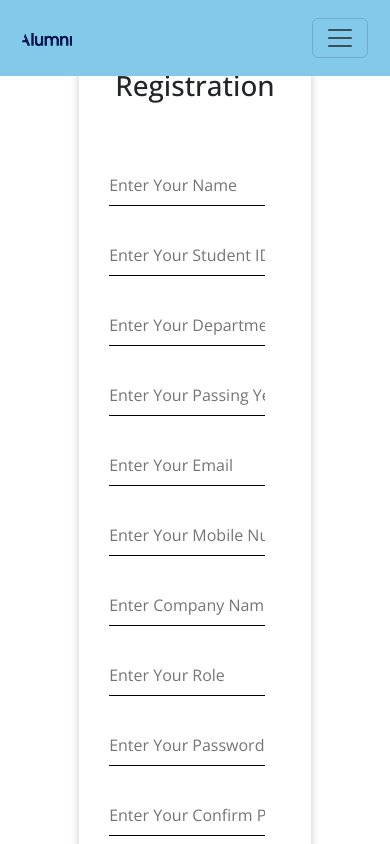
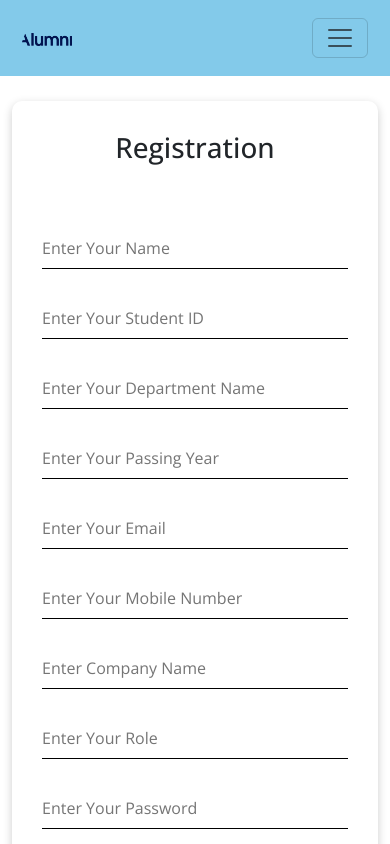
Before and after one commit to sabbir-62/alumni-frontend, a React (Vite) app in the folder client/: page /registration in a window 390 px wide. Shown: the top 844 px of the page. Built offline with nearby package versions, Linux system fonts and the light colour scheme.

Commit message:
registration page updated

```diff
--- a/client/src/pages/registrationPage/RegistrationPage.jsx
+++ b/client/src/pages/registrationPage/RegistrationPage.jsx
@@ -70,7 +70,7 @@ const RegistrationPage = () => {
 
 
     return (
-        <div className="registration">
+        <div className="registration min-height">
             <div className="container registration-card">
                 <form className="registration-form" method='POST' onSubmit={handleSubmit}>
                     <h1 className="form-heading">
--- a/client/src/pages/registrationPage/registration.css
+++ b/client/src/pages/registrationPage/registration.css
@@ -1,5 +1,4 @@
 .registration{
-    height: 100vh;
     margin: 12vh 0 4vh 0;
 }
 
@@ -7,10 +6,10 @@
     display: flex;
     justify-content: center;
     align-items: center;
-    height: 100%;
 }
 
 .registration-form{
+    width: 60%;
     padding: 30px;
     border-radius: 10px;
     box-shadow: 0 3px 10px rgb(0 0 0 / 0.2);
@@ -26,7 +25,7 @@
 }
 
 .input-field{
-    width: 40vw;
+    width: 100%;
     height: 40px;
     border: none;
     border-bottom: 1px solid;
@@ -43,7 +42,10 @@
     text-align: center;
 }
 
-@media only screen and (max-width: 1200px){
+@media only screen and (max-width: 1199px){
+    .registration-form{
+       width: 70%;
+    }
 	.registration-buttons{
         display: flex;
         flex-direction: column;
@@ -58,3 +60,15 @@
         text-align: center;
     }
 }
+
+@media only screen and (max-width: 991px){
+    .registration-form{
+       width: 90%;
+    }
+}
+
+@media only screen and (max-width: 767px){
+    .registration-form{
+       width: 100%;
+    }
+}
```
